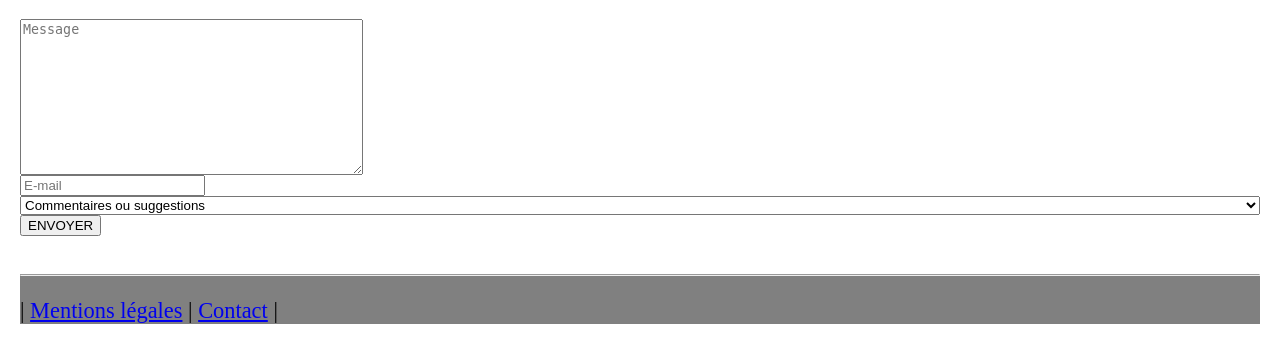
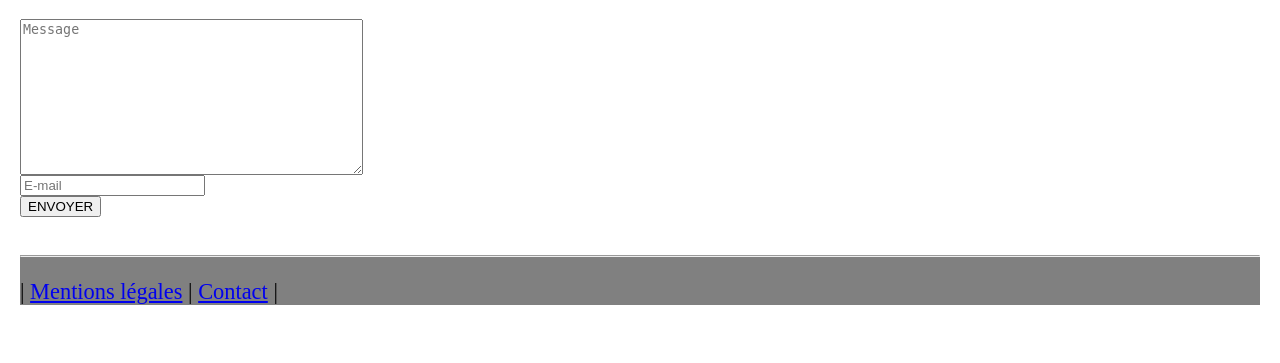
Before and after one commit to jbblanc/gbaf, a PHP site: page /contact.php in a window 1280 px wide. Shown: the part 202-565 px from the top of the page. Run offline with PHP 8.4, Linux system fonts and the light colour scheme.

Commit message:
contact shorted

```diff
--- a/contact.php
+++ b/contact.php
@@ -1,7 +1,4 @@
-<?php
-session_start();
 
-?>
 <hmtl>
     <head>
         <?php include("./head.php");?>
@@ -20,15 +17,10 @@ session_start();
                 <div class="contact_form">
                     <form name="contact_form" method="post" action="./contact_saisie.php">
                         <p>
-                            <textarea type="text" name="message" placeholder="Message" rows="10" cols="40" style="margin: 0" required></textarea></br>
-                            <input type="text" name="email" placeholder="E-mail" required></br>
-                            <!-- adding option in list-->
-                            <select name="option" style="width: 100%; mar">
-                                <option value="Commentaires ou suggestions">Commentaires ou suggestions</option>
-                                <option value="Probléme technique">Probléme technique</option>
-                            </select>
+                            <textarea type="text" name="message" placeholder="Message" rows="10" cols="40" required></textarea></br>
+                            <input id="email" type="text" name="email" placeholder="E-mail" required></br>
                             <!-- buttom send-->
-                            <input type="submit" name="envoyer" value="ENVOYER"/></br>
+                            <input id="envoyer" type="submit" name="envoyer" value="ENVOYER"/></br>
                         </p>
                     </form>
                 </div>
```
